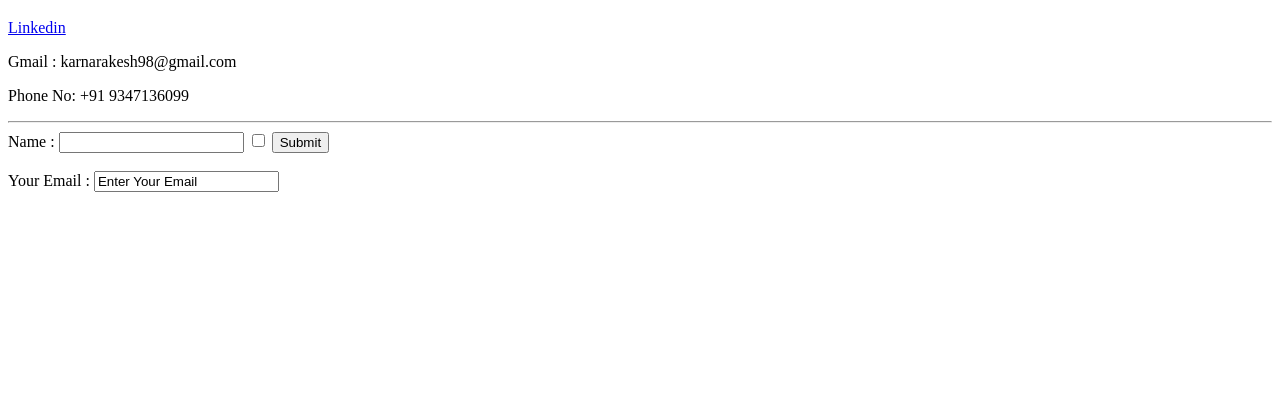
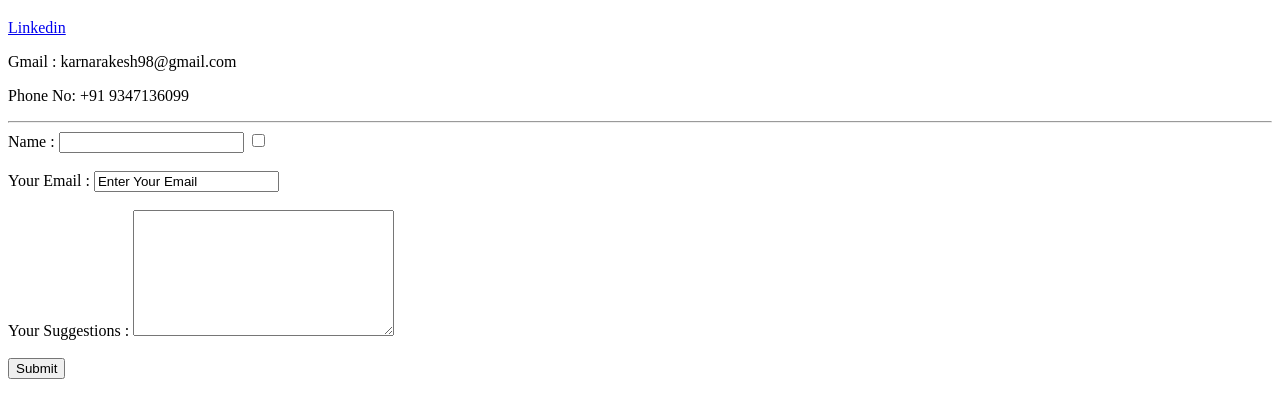
Before and after one commit to Rakeshkarna/CV, a plain HTML site: page Contactme.html in a window 1280 px wide. Shown: the part 61-478 px from the top of the page. Drawn offline with Linux system fonts and the light colour scheme.

Commit message:
Update Contactme.html

```diff
--- a/Contactme.html
+++ b/Contactme.html
@@ -15,10 +15,13 @@
     <form class="" action="mailto:karnarakesh98@gmail.com" method="post">
       <label>Name : </label>
       <input type="text" name="" value="">
-      <input type="checkbox" name="" value="">
-      <input type="submit"  value="Submit"><br><br>
+      <input type="checkbox" name="" value=""><br><br>
+
       <label>Your Email : </label>
-      <input type="email" name="" value="Enter Your Email">
+      <input type="email" name="" value="Enter Your Email"><br><br>
+      <label>Your Suggestions :</label>
+      <textarea name="name" rows="8" cols="30"></textarea><br><br>
+        <input type="submit"  value="Submit">
 
     </form>
   </body>
```
